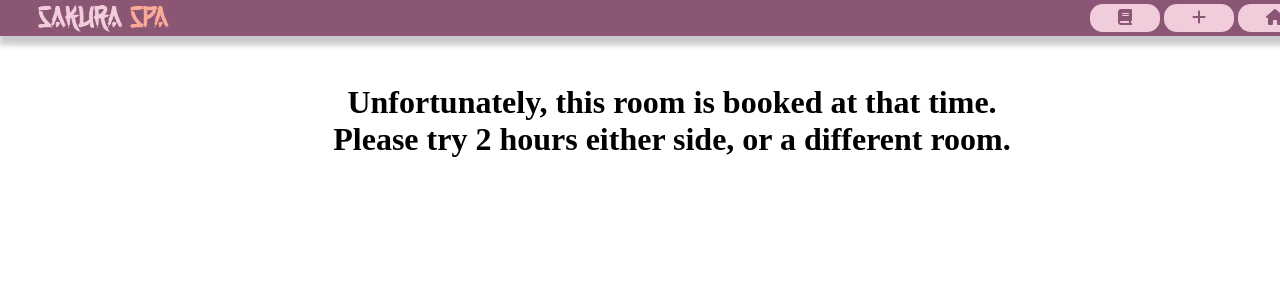
After one commit to JoshNBooker/Sakura_Spa_booking_app, a Flask app: page /bookings/edit/denied in a window 1280 px wide; the page is wider, and only the part inside the window is pictured. The commit adds this page. Shown: the top 300 px of that part. Run offline with Flask 3, Linux system fonts and the light colour scheme.

Commit message:
function created, converts any str to datetime

```diff
--- a/controller/booking_controller.py
+++ b/controller/booking_controller.py
@@ -4,6 +4,37 @@ from models import Customer, Treatment, Booking,Room
 from datetime import datetime, timedelta
 
 booking_blueprint = Blueprint('booking',__name__)
+
+# FUNCTIONS
+
+def check_booking(booking):
+    is_available = True
+    for b in Booking.query.all():
+        if type(b.date_time) is str:
+            b.date_time = datetime.strptime((b.date_time[0:10] + " " + b.date_time[11:16]), "%Y-%m-%d %H:%M")
+            two_hours = timedelta(hours=2)
+            booking_start = b.date_time - two_hours
+            booking_end = b.date_time + two_hours
+            booking_room_id = b.room_id
+            if new_date_time >= booking_start and new_date_time <= booking_end and int(booking.room_id) == booking_room_id:
+                is_available = False
+        elif type(booking.date_time) is str:
+            new_date_time = datetime.strptime((booking.date_time[0:10] + " " + booking.date_time[11:16]), "%Y-%m-%d %H:%M")
+            two_hours = timedelta(hours=2)
+            booking_start = b.date_time - two_hours
+            booking_end = b.date_time + two_hours
+            booking_room_id = b.room_id
+            if new_date_time >= booking_start and new_date_time <= booking_end and int(booking.room_id) == booking_room_id:
+                is_available = False
+        elif type(new_date_time) is str:
+            new_date_time = booking.date_time
+            two_hours = timedelta(hours=2)
+            booking_start = b.date_time - two_hours
+            booking_end = b.date_time + two_hours
+            booking_room_id = b.room_id
+        if new_date_time >= booking_start and new_date_time <= booking_end and int(booking.room_id) == booking_room_id:
+            is_available = False
+    return is_available
 
 # HOME
 
@@ -26,16 +57,8 @@ def submit_new_booking():
     treatment_id = request.form["treatment"]
     room_id = request.form["room"]
     new_booking = Booking(date_time = date_time,customer_id = customer_id,treatment_id = treatment_id, room_id = room_id)
-    is_available = True
-    for b in Booking.query.all():
-        new_date_time = datetime.strptime((date_time[0:10] + " " + date_time[11:16]), "%Y-%m-%d %H:%M")
-        two_hours = timedelta(hours=2)
-        booking_start = b.date_time - two_hours
-        booking_end = b.date_time + two_hours
-        booking_room_id = b.room_id
-        if new_date_time >= booking_start and new_date_time <= booking_end and int(room_id) == booking_room_id:
-            is_available = False
-    if is_available:
+    availability = check_booking(new_booking)
+    if availability:
         db.session.add(new_booking)
         db.session.commit()
         return redirect("/bookings/success")
@@ -88,13 +111,34 @@ def show_edit_booking_form(id):
     booking = Booking.query.get(id)
     treatments = Treatment.query.all()
     customers = Customer.query.all()
-    return render_template('bookings/edit_booking_form.jinja', booking=booking, treatments=treatments, customers=customers)
+    rooms = Room.query.all()
+    return render_template('bookings/edit_booking_form.jinja', booking=booking, treatments=treatments, customers=customers, rooms=rooms)
 
-@booking_blueprint.route('/bookings/<id>/edit', methods=["POST"])
+@booking_blueprint.route('/bookings/<id>', methods=["POST"])
 def edit_booking(id):
+    date_time = request.form["date_time"]
+    customer_id = request.form["customer"]
+    treatment_id = request.form["treatment"]
+    room_id = request.form["room"]
     booking = Booking.query.get(id)
-    db.session.commit()
-    return redirect ('/bookings', booking=booking)
+    booking.date_time = date_time
+    booking.customer_id = customer_id
+    booking.treatment_id = treatment_id
+    booking.room_id = room_id
+    availability = check_booking(booking)
+    id = customer_id
+    if availability:
+        db.session.commit()
+        return redirect ('/bookings/edit/success')
+    return redirect ('/bookings/edit/denied')
+
+@booking_blueprint.route('/bookings/edit/success')
+def edit_booking_success():
+    return render_template('bookings/edit_success.jinja')
+
+@booking_blueprint.route('/bookings/edit/denied')
+def edit_booking_failure():
+    return render_template('bookings/edit_denied.jinja')
 
 # ROOMS
 
--- /dev/null
+++ b/templates/bookings/edit_denied.jinja
@@ -0,0 +1,4 @@
+{% extends 'base.jinja' %}{% block content %}
+    <main class="page_title"><h1>Unfortunately, this room is booked at that time. <br>
+    Please try 2 hours either side, or a different room.</h1></main>
+{% endblock content %}
--- a/templates/bookings/success.jinja
+++ b/templates/bookings/success.jinja
@@ -1,6 +1,6 @@
 {% extends 'bookings/new.jinja' %}{% block content %}
 <body>
-    <main><h1>Your booking has been created.</h1></main>
+    <main class="page_title"><h1>Your booking has been created.</h1></main>
 </body>
 </html>
 
```
Also changed, not shown: templates/bookings/edit_booking_form.jinja (+9 -8 lines), templates/bookings/edit_success.jinja (added, +7 -0 lines), test.py (+1 -9 lines).
